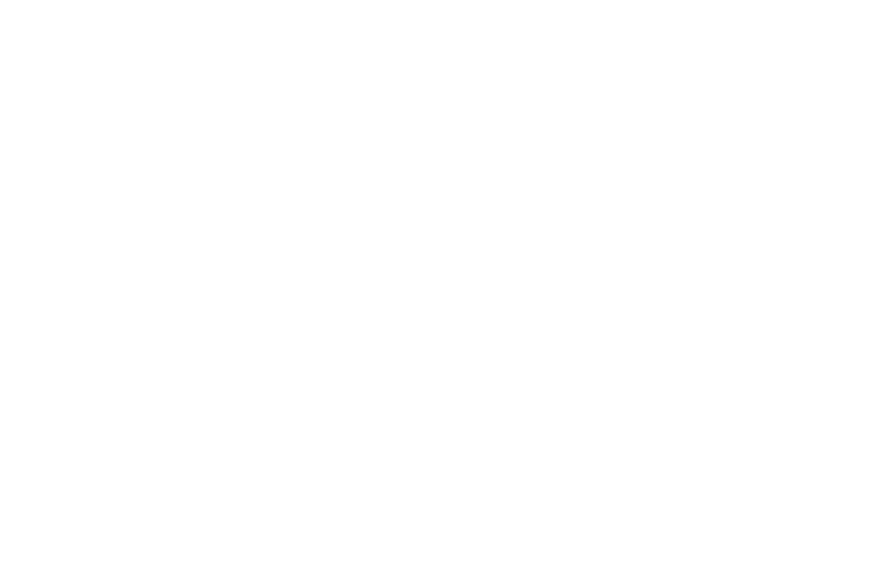
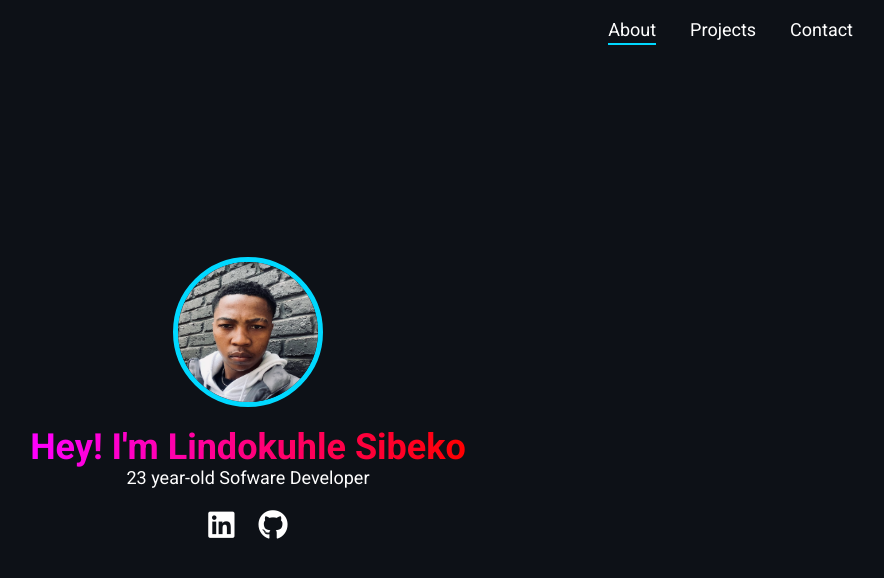
Before and after one commit to TheBoyBass/CS20240126_WFO2407_C_Lindokuhle-Sibeko_CDV05, a plain HTML site: page Home.html in a window 1280 px wide. Shown: the whole page, without its empty margins (392-1276 px from the left). Drawn offline with nearby package versions, Linux system fonts and the light colour scheme.

Commit message:
Added Home HTML Code and CSS styling

```diff
--- a/index.html
+++ b/Home.html
@@ -19,6 +19,21 @@
         <strong>We're sorry but charles-portfolio doesn't work properly without JavaScript enabled. Please enable it to continue.</strong>
     </noscript>
 
+    <div class="navbar">
+        <a href="./Home.html" class="active">About</a>
+        <a href="#">Projects</a>
+        <a href="#">Contact</a>
+    </div>
+
+    <div class="container">
+        <img src="./images/Round About.png" alt="My profile picture" class="profile-pic">
+        <div class="intro">Hey! I'm Lindokuhle Sibeko</div>
+        <div class="subtext">23 year-old Sofware Developer</div>
+        <div class="social-icons">
+            <a href="https://www.linkedin.com/in/lindokuhlenormansibeko/"><i class="fab fa-linkedin"></i></a>
+            <a href="https://github.com/TheBoyBass"><i class="fab fa-github"></i></a>
+        </div>
+    </div>
 
     <script type="text/javascript" src="./js/index.js"></script>
 </body>
--- a/css/style.css
+++ b/css/style.css
@@ -32,3 +32,66 @@
         --fs-body: 1.125rem;
     }
 }
+
+body {
+    margin: 0;
+    font-family: 'Roboto', sans-serif;
+    background-color: #0d1117;
+    color: #ffffff;
+}
+.container {
+    display: flex;
+    flex-direction: column;
+    align-items: center;
+    justify-content: center;
+    height: 100vh;
+    text-align: center;
+}
+.navbar {
+    position: absolute;
+    top: 20px;
+    right: 20px;
+}
+.navbar a {
+    color: #ffffff;
+    text-decoration: none;
+    margin: 0 15px;
+    font-size: 18px;
+    position: relative;
+}
+.navbar a:hover::after,
+.navbar a.active::after {
+    content: '';
+    display: block;
+    width: 100%;
+    height: 2px;
+    background-color: #00d8ff;
+    position: absolute;
+    bottom: -5px;
+    left: 0;
+}
+.profile-pic {
+    border: 5px solid #00d8ff;
+    border-radius: 50%;
+    width: 150px;
+    height: 150px;
+    background-size: cover;
+    margin-bottom: 20px;
+}
+.intro {
+    font-size: 36px;
+    font-weight: 700;
+    background: linear-gradient(90deg, #ff00ff, #ff0000);
+    -webkit-background-clip: text;
+    -webkit-text-fill-color: transparent;
+}
+.subtext {
+    font-size: 18px;
+    margin-bottom: 20px;
+}
+.social-icons a {
+    color: #ffffff;
+    font-size: 30px;
+    margin: 0 10px;
+    text-decoration: none;
+}
```
Also changed, not shown: images/Round About.png (added).
